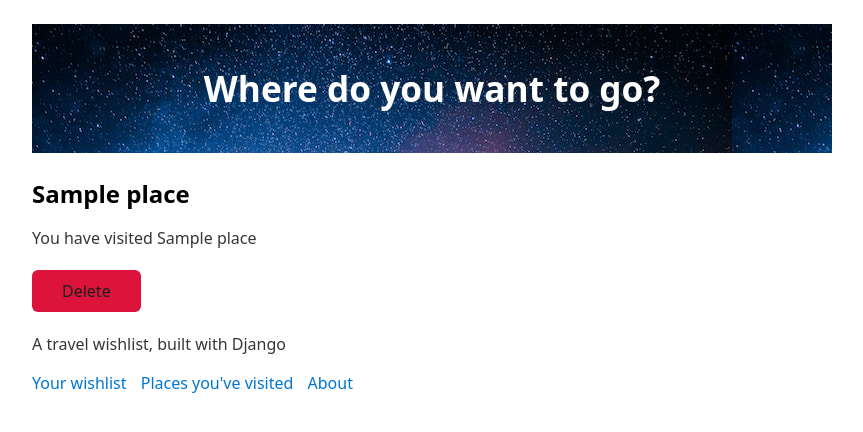
After one commit to JSirisavath/wishlist_app, a Django app: page /place/1 in a window 1280 px wide. The commit adds this page. Shown: the top 432 px of the page, without its empty margins (208-1071 px from the left). Run offline with Django 4.2, Linux system fonts and the light colour scheme; a user stored in the database is signed in; tables that the repository leaves empty hold one stand-in row (values such as "Sample post"); parts of the project's set-up code (start-up, migrations or seed data) failed here and were passed over.

Commit message:
Added more to static folder for css styles, javascript deletion, handle deletion requests and links to place details page

```diff
--- a/travel_wishlist/models.py
+++ b/travel_wishlist/models.py
@@ -1,13 +1,30 @@
 from django.db import models
+
+from django.contrib.auth.models import User
 
 
 # What does 'Place' contain? Create a class for this using models(DB) inside the class - this will talk to the database and map out what is in the 'Place' class
 class Place(models.Model):
     # Map our Columns for Place:
+
+    # Foreign Key is built in with Django models
+    # User cannot be null
+    # on_delete is a method/argument from django or the value for user deletion will be delete all places associated with that user
+    user = models.ForeignKey('auth.User', null=False, on_delete=models.CASCADE)
     name = models.CharField(max_length=200)
     visited = models.BooleanField(default=False)
+    # Text field allows for unlimited entries, charField is limited of how much text you can put in
+    # Notes can be optional
+    notes = models.TextField(blank=True, null=True)
+    date_visited = models.DateField(blank=True, null=True)
+    # The ImageField has a upload_to url string to models database.
+    photo = models.ImageField(upload_to='user_images/', blank=True, null=True)
 
     def __str__(self):
-        return f'{self.name} visited? {self.visited}'
+        # A photo url will be generated if there is a photo else it will display 'no photo' string to the models, or it will be sent for rendering
+        photo_str = self.photo.url if self.photo else 'no photo'
+        # Truncate the first 100 characters for notes
+        notes_str = self.notes[100:] if self.notes else 'no notes'
+        return f'{self.name} visited? {self.visited}. Notes: {notes_str}. Photo {photo_str}'
 
 # After defining the Place class for models, we  need to set up the migrations (create/modifying an instructions on how to create DB table to handle this information) to do so, run 'python manage.py makemigrations' and run 'python manage.py migrate' to ask the db to create that table
--- a/travel_wishlist/static/css/style.css
+++ b/travel_wishlist/static/css/style.css
@@ -1,27 +1,71 @@
-span.place-name {
-  display: inline-block;
-  width: 70%;
+/* Base styles */
+
+#site-header {
+  background: url('../img/headerPic.jpeg') 0 0 repeat-x;
+  color: white;
+  padding: 40px 0 40px 0px;
+  text-align: center;
 }
 
-form.visited-form {
-  display: inline;
+.nav-link {
+  margin-right: 10px;
 }
+
+/* General form styles  */
+/* Label for "visited" is not inline but on second line instead, there maybe style conflicts with water as display is crossed out on the dev tools */
+label {
+  display: inline-block;
+  padding-right: 8px;
+}
+
+button {
+  margin: 5px 0px 5px 0;
+}
+
+/* Wishlist places list */
 
 div.wishlist-place {
   margin: 20px;
 }
 
-/* Label for "visited" is not inline but on second line instead, there maybe style conflicts with Sakura */
-label {
+.wishlist-place .place-name {
+  width: 85%;
   display: inline-block;
-  padding-right: 8px;
+  word-wrap: break-word;
 }
 
-a.nav-link {
-  margin-right: 10px;
+form.visited-form {
+  display: inline-block;
+  width: 10%;
 }
 
 #add-new-place {
   background-color: green;
   border: darkgreen;
 }
+
+/* Visited places list */
+
+span.visited-text {
+  display: inline-block;
+  width: 70%;
+}
+
+span.visited-list-place-name {
+  word-wrap: break-word;
+}
+
+/* place details */
+
+.delete {
+  background-color: crimson;
+  border-color: darkred;
+}
+
+/* messages from trip report update form */
+.info {
+  color: black;
+  background-color: rgb(173, 223, 173);
+  padding: 2px;
+  font-weight: bold;
+}
--- /dev/null
+++ b/travel_wishlist/static/js/confirm_delete.js
@@ -0,0 +1,24 @@
+// Find all the delete buttons, add a click event listener to all buttons
+// On click event, show a confirm dialog
+// Browsers will handle these events before the click that submits the form
+// to provide the opportunity to intercept the form submit with JavaScript.
+// If the click event handler prevents the event propagating, the form submit
+// never happens.  If the click event doesn't prevent the event propagating,
+// the form will be submitted as usual.
+
+var deleteButtons = document.querySelectorAll('.delete');
+
+deleteButtons.forEach(function (button) {
+  button.addEventListener('click', function (ev) {
+    // Show a confirm dialog
+    var okToDelete = confirm('Delete place - are you sure?');
+
+    // If user presses no, prevent the form submit
+    if (!okToDelete) {
+      ev.preventDefault(); // Prevent the click event propagating
+    }
+
+    // Otherwise, the web page will continue processing the event,
+    // and send the delete request to the server.
+  });
+});
--- a/travel_wishlist/templates/travel_wishlist/base.html
+++ b/travel_wishlist/templates/travel_wishlist/base.html
@@ -7,24 +7,24 @@
     <meta charset="UTF-8" />
     <meta name="viewport" content="width=device-width, initial-scale=1.0" />
 
+    <!-- watercss pre-developed CSS Styles -->
+    <!-- https://watercss.kognise.dev/#installation -->
+
+    <link
+      rel="stylesheet"
+      href="https://cdn.jsdelivr.net/npm/water.css@2/out/water.css"
+    />
+
     <!-- Own Styles -->
     <link
       rel="stylesheet"
       href="{% static 'css/style.css' %}"
       type="text/css"
     />
-
-    <!-- watercss pre-developed CSS Styles -->
-    <!-- https://watercss.kognise.dev/#installation -->
-    <link
-      rel="stylesheet"
-      href="https://cdn.jsdelivr.net/npm/water.css@2/out/water.css"
-    />
-
     <title>Travel Wishlist</title>
   </head>
 
-  <h1>Where do you want to go?</h1>
+  <h1 id="site-header">Where do you want to go?</h1>
   <body>
     <!-- Base html is practically a "template" for other pages to have access to. Such as headers, global fonts, colors, text, etc will be rendered on multiple different pages. Note, for pages that you want the base html to be applied to, you need to make sure that page has the "extends" tag on the top  -->
 
@@ -32,18 +32,18 @@
     {% block content %} {% endblock %}
 
     <div>
-      <p>A travel wishlist, build with Django</p>
+      <p>A travel wishlist, built with Django</p>
 
       <!-- Link to home -->
       <a class="nav-link" href="{% url 'place_list' %}">Your wishlist</a>
-
-      <!-- About page -->
-      <a class="nav-link" href="{% url 'about' %}">About</a>
 
       <!-- Places visited -->
       <a class="nav-link" href="{% url 'places_visited' %}"
         >Places you've visited</a
       >
+
+      <!-- About page -->
+      <a class="nav-link" href="{% url 'about' %}">About</a>
     </div>
   </body>
 </html>
--- /dev/null
+++ b/travel_wishlist/templates/travel_wishlist/place_details.html
@@ -0,0 +1,34 @@
+{% extends 'travel_wishlist/base.html' %} {% load static %} {% block content %}
+
+<body>
+  <div>
+    <h2>{{place_info.name}}</h2>
+
+    {% if place_info.visited %}
+    <p>You have visited {{place_info.name}}</p>
+
+    {% else %}
+
+    <p>You have not visited {{place_info.name}}</p>
+
+    <form action="{% url 'place_was_visited' place_info.pk %}">
+      {% csrf_token %}
+
+      <button type="submit" class="visited">Visited!</button>
+    </form>
+
+    {% endif %}
+  </div>
+
+  <div>
+    <form action="{% url 'delete_place' place_info.pk %}" method="POST">
+      {% csrf_token %}
+      <button type="submit" class="delete">Delete</button>
+    </form>
+  </div>
+</body>
+
+<!-- Load javascript -->
+<script src="{% static 'js/confirm_delete.js' %}"></script>
+
+{% endblock %}
--- a/travel_wishlist/templates/travel_wishlist/wishlist.html
+++ b/travel_wishlist/templates/travel_wishlist/wishlist.html
@@ -17,7 +17,10 @@
 {% for place in users_places %}
 
 <div class="wishlist-place">
-  <span id="place-name-{{place.pk}}" class="place-name">{{place.name}}</span>
+  <span id="place-name-{{place.pk}}" class="place-name">
+    <!-- Link to the that place details and url is dynamically generated by django -->
+    <a href="{% url 'place_details' place.pk %}">{{place.name}}</a>
+  </span>
 
   <!-- Btn to add if place was visited -->
   <!-- To make the btn handle the users' request and send it to the server, we would create a form tag with the method to POST to send in not only that specific place with the given place id argument powered by Django, but also move it to the Visited places URL, which is the action  -->
--- a/travel_wishlist/urls.py
+++ b/travel_wishlist/urls.py
@@ -19,5 +19,14 @@ urlpatterns = [
 
 
     # About path
-    path('about', views.about, name='about')
+    path('about', views.about, name='about'),
+
+    # Place id e.g({users_place}/{pk-int})
+    # This is called 'enrapturing'
+    path('place/<int:place_primary_key>',
+         views.place_details, name='place_details'),
+
+    # Delete place
+    path('place/<int:place_primary_key>/delete',
+         views.delete_place, name='delete_place'),
 ]
--- a/travel_wishlist/views.py
+++ b/travel_wishlist/views.py
@@ -6,11 +6,17 @@ from .models import Place
 # Forms page
 from .forms import NewPlaceForm
 
+# Django's built-in Authorization log-in method
+from django.contrib.auth.decorators import login_required
+
+# Can't have users request anything they are not suppose to make
+from django.http import HttpResponseForbidden
+
 
 # This function will be called by django and give that function information what the  client requests it's making.
 # Combine template and data here
-
-
+# Before any redirection to the html page for users, we want to make sure the decorator 'login-required' is required to all view functions before
+@login_required
 def place_list(request):
 
     # Another way to handle POST requests, which makes a new place object form USING the existing  data requests, and then redirect users to the same page (Essentially reload ) and show the new place added
@@ -20,7 +26,11 @@ def place_list(request):
         form = NewPlaceForm(request.POST)
 
         # Create a model place object from the form's req. data
-        place = form.save()
+        # Get that data, but don't save/commit it yet
+        place = form.save(commit=False)
+
+        # Users request to be that user that is signed in
+        place.user = request.user
 
         # Validation - A method to check if the form is a good, then save the place and then "reload" the same page with the newly added place. This is against DB constraints
         if form.is_valid():
@@ -33,7 +43,8 @@ def place_list(request):
     # Places data from models
     # Django's ORM
     # We are using filter method and order_by method to filter only places that is not visited and sort them by name
-    users_places = Place.objects.filter(visited=False).order_by('name')
+    users_places = Place.objects.filter(
+        user=request.user).filter(visited=False).order_by('name')
 
     # Forms
 
@@ -45,6 +56,7 @@ def place_list(request):
 
 
 # Visited page
+@login_required
 def places_visited(request):
     visited = Place.objects.filter(visited=True)
 
@@ -54,6 +66,7 @@ def places_visited(request):
 
 
 # User requests for About information and will be routed to about.html
+@login_required
 def about(request):
 
     # Data to send to about page
@@ -68,6 +81,7 @@ def about(request):
 
 
 # This place was visited function will need to know the users request AND the primary key of that request of visited place
+@login_required
 def place_was_visited(request, place_primary_key):
     if request.method == 'POST':
         # Get that primary key from that object
@@ -75,10 +89,36 @@ def place_was_visited(request, place_primary_key):
 
         # A combined method from Django where get the object and that specific key-value pair or give back a status code 400 if not found. This is so if that place with that primary key is not found, the app wouldn't crash. Instead, it would give a status code 400
         place = get_object_or_404(Place, pk=place_primary_key)
+        # We want to check if the user is the same as the user who is making requests - For security check
+        if place.user == request.user:
+            place.visited = True
+            place.save()  # Always need to save to db for any changes made
 
-        place.visited = True
+        else:
 
-        place.save()  # Always need to save to db for any changes made
+            # If the requester is not the same as the "place_user"
+            return HttpResponseForbidden()
 
     # Redirect to place list when the save request is finished
     return redirect('place_list')
+
+
+# Place details for place detail page by getting that place primary id key
+@login_required
+def place_details(request, place_primary_key):
+    place = get_object_or_404(Place, pk=place_primary_key)
+
+    return render(request, 'travel_wishlist/place_details.html', {'place_info': place})
+
+
+@login_required
+def delete_place(request, place_primary_key):
+    place = get_object_or_404(Place, pk=place_primary_key)
+
+    if place.user == request.user:
+        place.delete()
+
+        # Redirect to the home page
+        return redirect('place_list')
+    else:
+        return HttpResponseForbidden()
```
Also changed, not shown: travel_wishlist/templates/travel_wishlist/visited.html (+6 -1 lines), travel_wishlist/migrations/0002_place_date_visited_place_notes_place_photo_and_more.py (added), travel_wishlist/static/img/headerPic.jpeg (added).
